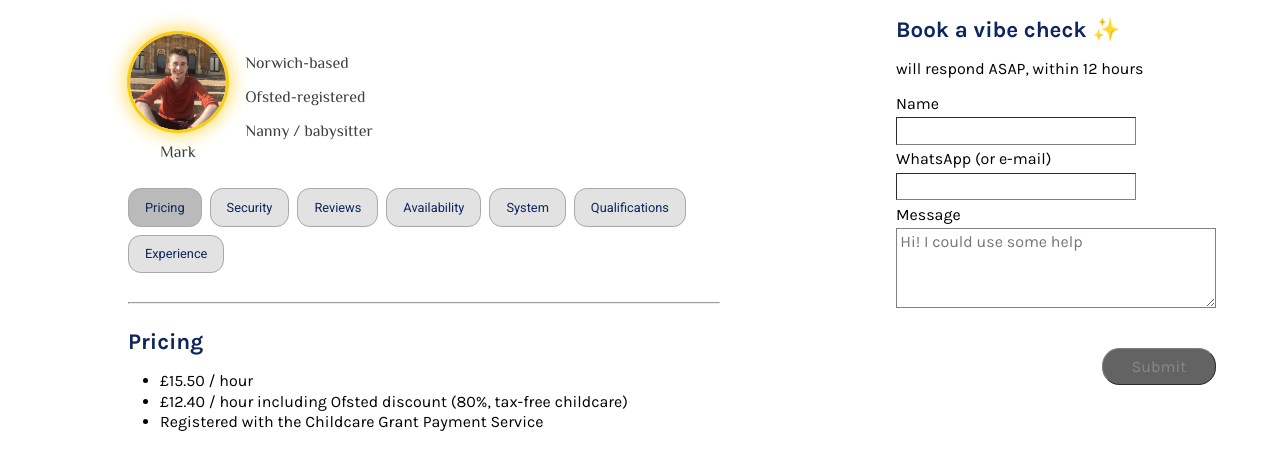
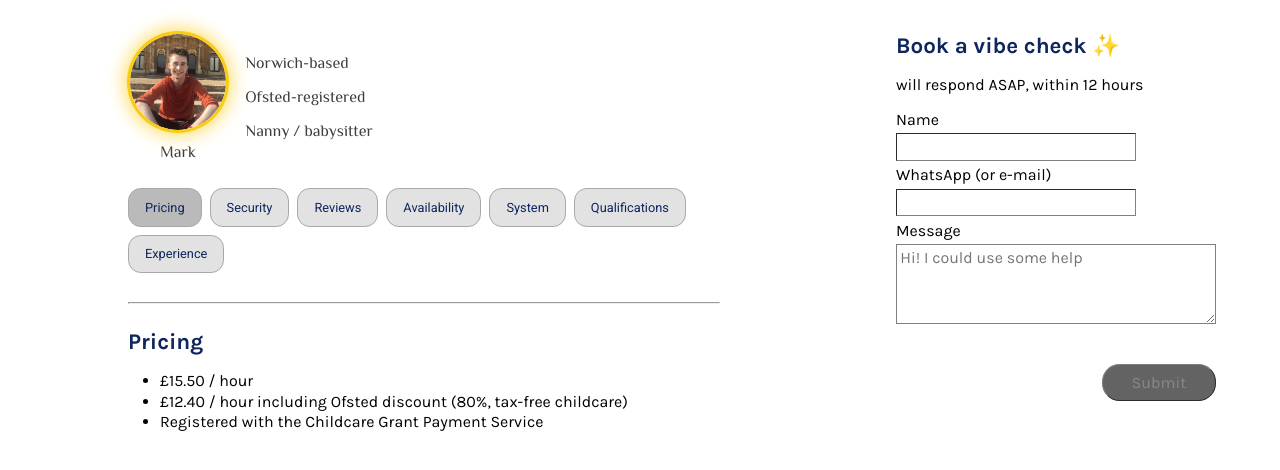
Before and after one commit to Krammy/childcare-replacement-website, a Flask app: page / in a window 1280 px wide. Shown: the top 470 px of the page. Run offline with Flask 3, Linux system fonts and the light colour scheme.

Commit message:
adjusted vibe check spacing

```diff
--- a/static/style.css
+++ b/static/style.css
@@ -205,7 +205,7 @@ input, textarea {
     display: block;
 }
 
-@media (min-width: 58.5rem) {
+@media (min-width: 68rem) {
     .wrapper {
         justify-content: left;
     }
@@ -220,8 +220,8 @@ input, textarea {
 
     #contactSection {
         position: fixed;
-        top: 1rem;
-        right: 4rem;
+        top: 2rem;
+        right: 5vw;
         width: auto;
     }
 }
```
